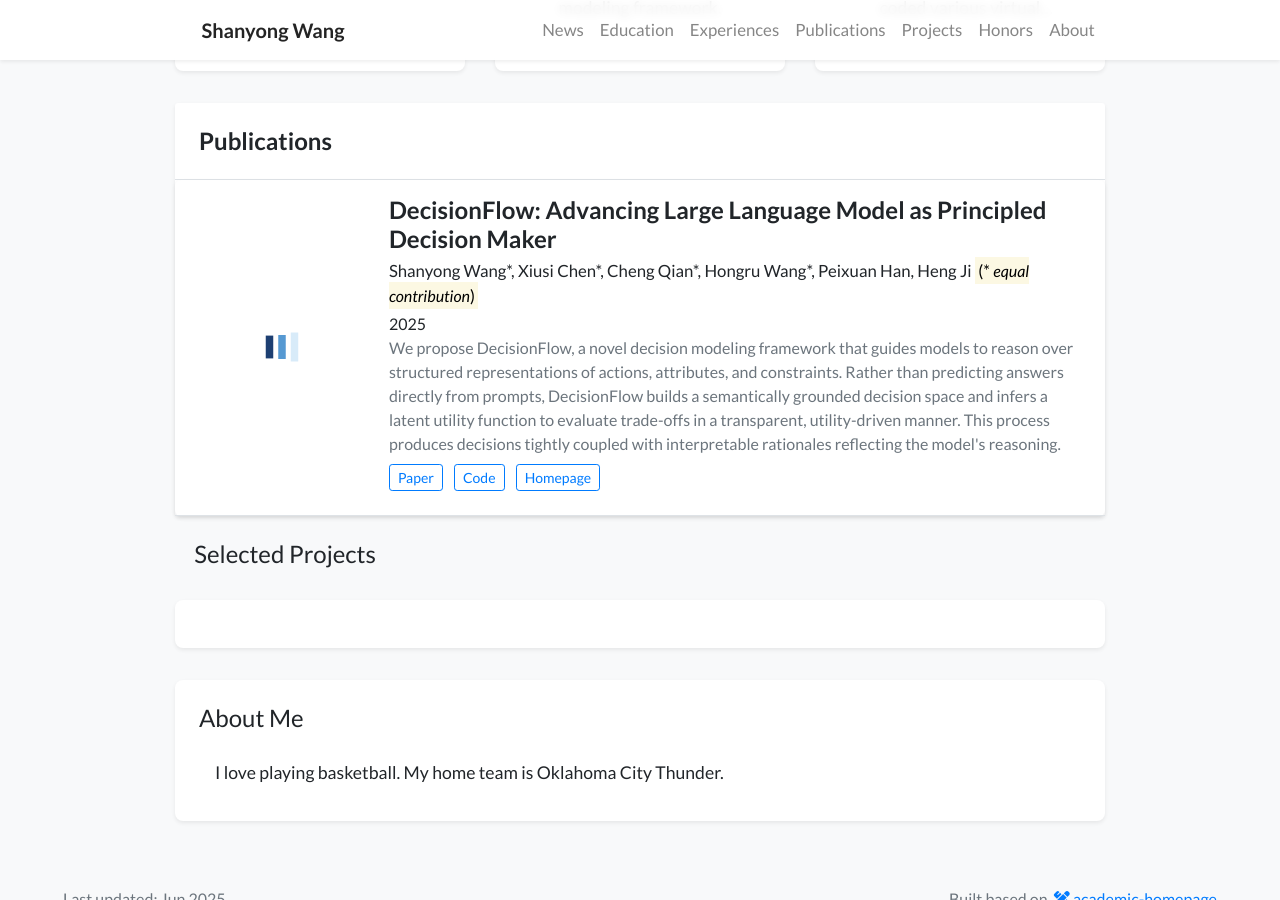
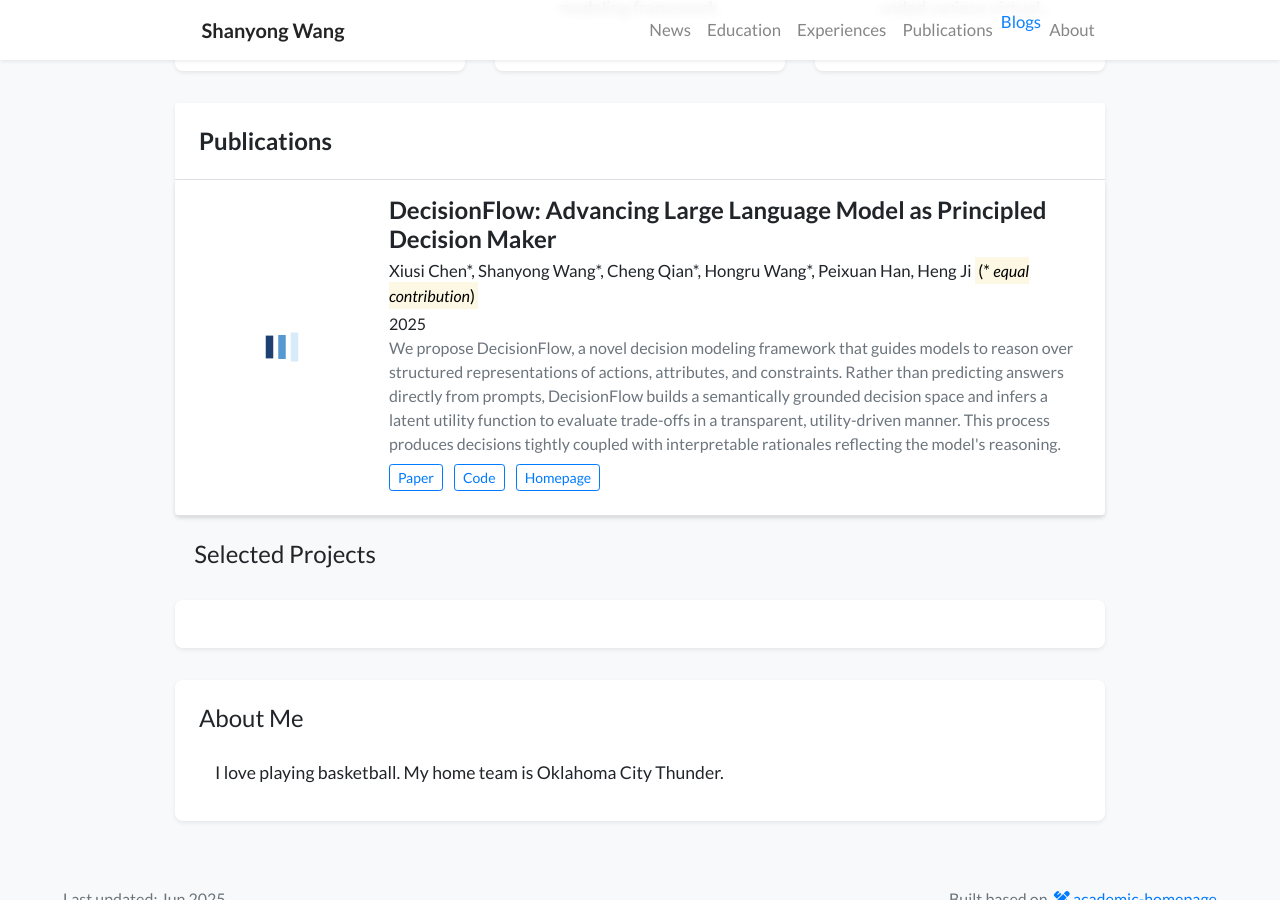
Before and after one commit to SwimmingWang/swimmingwang.github.io, a Jekyll site: the page built from index.html, in a window 1280 px wide and 900 px high, scrolled down 1438 px. Built offline with Jekyll 4.4.1, drawn with Linux system fonts in a browser that asks for light colours; nearby versions of some CDN libraries; a style sheet for code colours, icons or effects is not loaded.

```diff
--- a/_data/profile.yml
+++ b/_data/profile.yml
@@ -20,7 +20,7 @@
 short_bio_text_justify: false
 short_bio: >-
   <p>
-    Hi there👋 My name is Shanyong Wang. I am a junior undergraduate at <a href="https://www.shanghaitech.edu.cn/eng/" target="_blank">ShanghaiTech University</a> and an exchange student at <a href="https://grainger.illinois.edu/" target="_blank">UIUC</a> in 2024, majoring in computer science. I am very fortunate to join the UIUC <a href="https://blender.cs.illinois.edu/" target="_blank">Blender Lab</a> advised by Prof. <a href="https://blender.cs.illinois.edu/hengji.html" target="_blank">Heng Ji</a> and mentor <a href="https://xiusic.github.io/" target="_blank">Xiusi Chen</a>. I also work closing with Prof. <a href="https://bme.shanghaitech.edu.cn/bme_en/2021/0326/c8252a1073789/page.htm" target="_blank">Ze Xiong</a> at <a href="https://xiong-group.com/" target="_blank">WiSe lab</a> back in ShanghaiTech University.
+    Hi there👋 My name is Shanyong Wang. I am a junior undergraduate at <strong>ShanghaiTech University</strong> and an exchange student at <strong>UIUC</strong> in 2024, majoring in computer science. I am very fortunate to join the UIUC <a href="https://blender.cs.illinois.edu/" target="_blank">Blender Lab</a> advised by Prof. <a href="https://blender.cs.illinois.edu/hengji.html" target="_blank">Heng Ji</a> and mentor <a href="https://xiusic.github.io/" target="_blank">Xiusi Chen</a>. I also work closing with Prof. <a href="https://bme.shanghaitech.edu.cn/bme_en/2021/0326/c8252a1073789/page.htm" target="_blank">Ze Xiong</a> at <a href="https://xiong-group.com/" target="_blank">WiSe lab</a> back in ShanghaiTech University.
   </p>
   <p>
     My Chinese name is 王善泳. My pronouns are He/Him/His.
--- a/_includes/navbar.html
+++ b/_includes/navbar.html
@@ -16,11 +16,14 @@
                 <li class="nav-item">
                     <a class="nav-link" href="#publications">Publications</a>
                 </li>
+                <!-- <li class="nav-item">
+                    <a class="nav-link" href="#projects">Projects</a>
+                </li> -->
+                <!-- <li class="nav-item">
+                    <a class="nav-link" href="#honors">Honors</a>
+                </li> -->
                 <li class="nav-item">
-                    <a class="nav-link" href="#projects">Projects</a>
-                </li>
-                <li class="nav-item">
-                    <a class="nav-link" href="#honors">Honors</a>
+                    <a href="" target="_blank">Blogs</a>
                 </li>
                 <li class="nav-item">
                     <a class="nav-link" href="#about">About</a>
```
Also changed, not shown: _publications/2024/decisionflow.md (+1 -1 lines), _news/2025-decisionflow-uiuc.md (renamed from _news/2025-uground-iclr.md).
